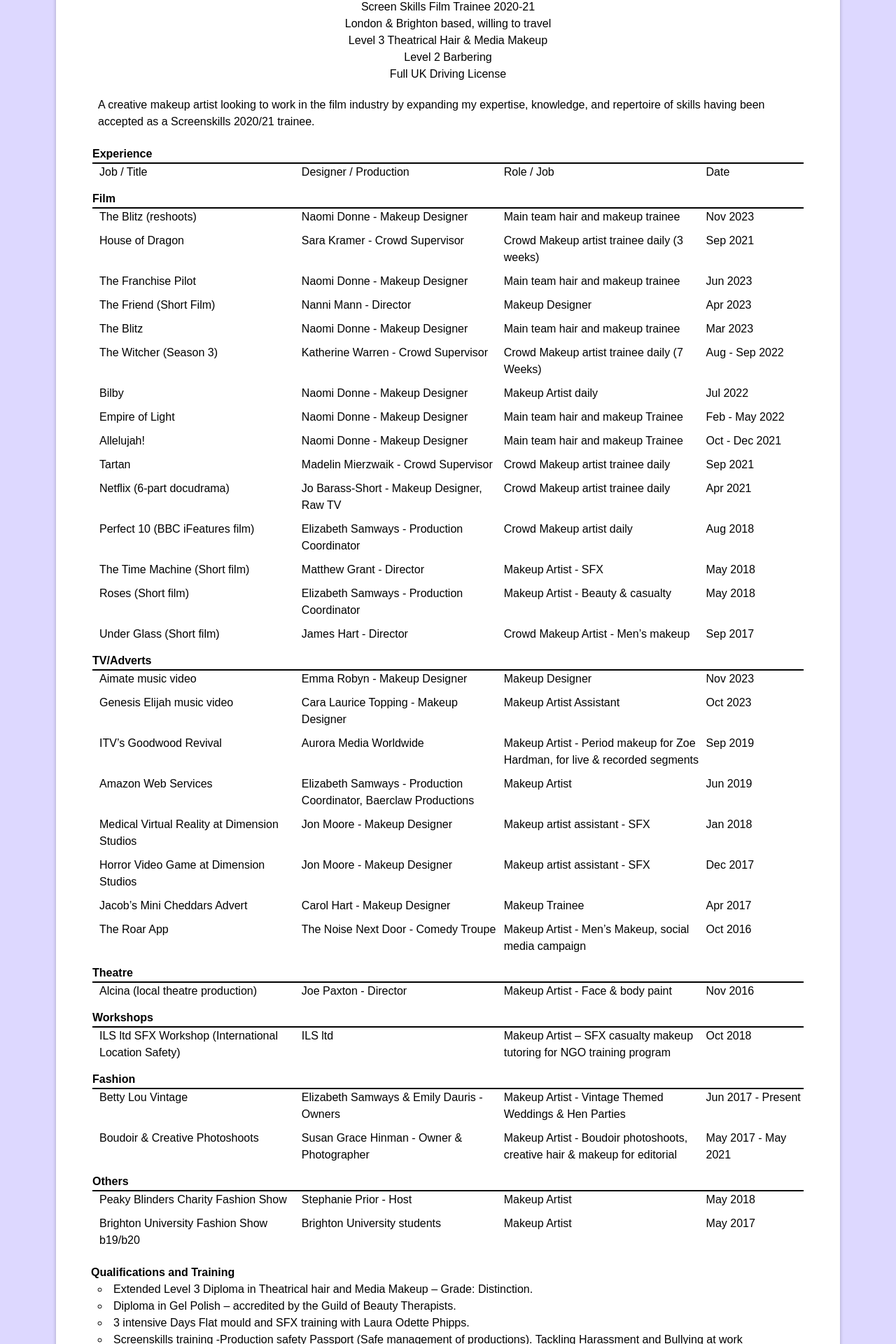
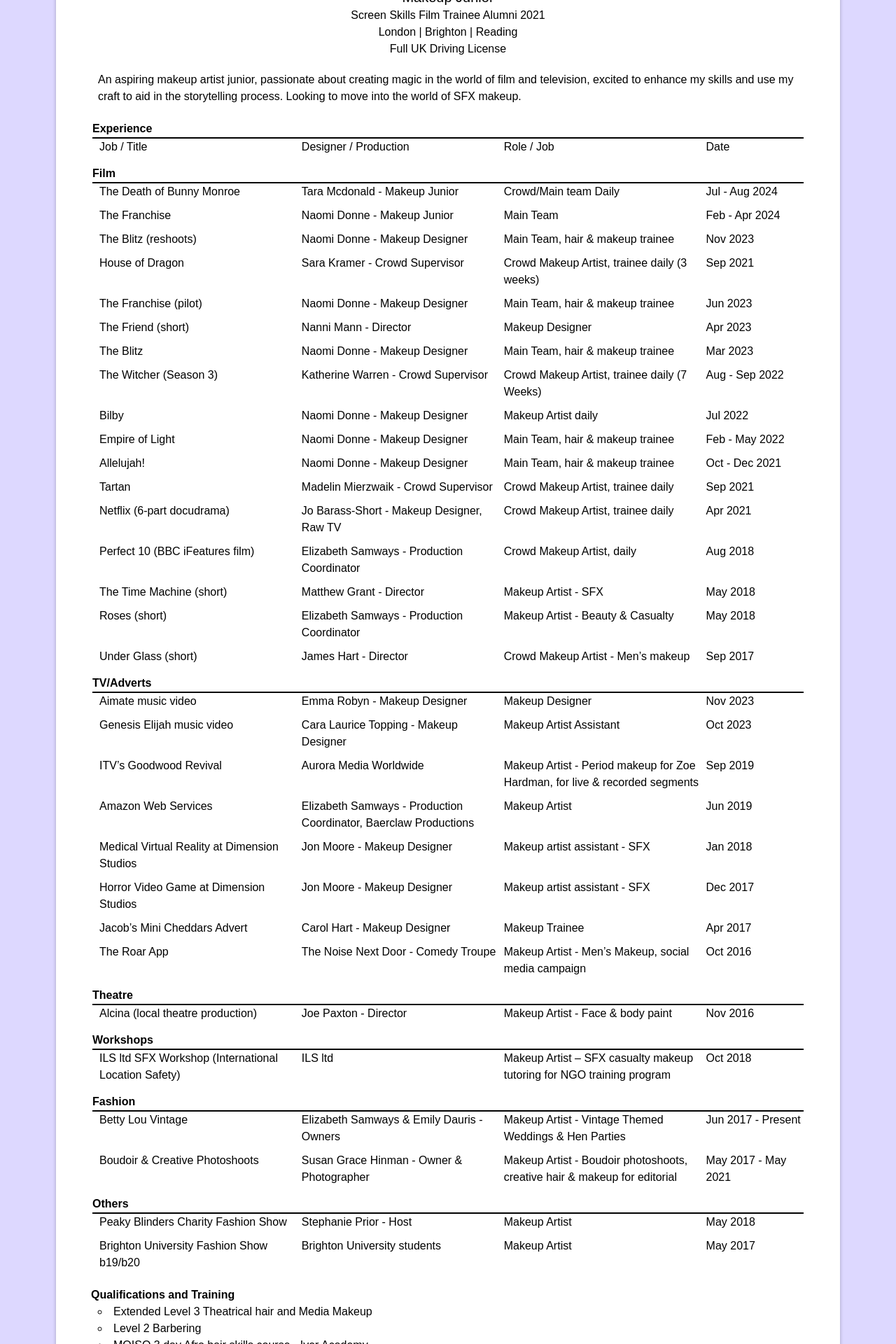
Before and after one commit to joshuabarua/galaxy-girl-vite, a React (Vite) app: page /resume in a window 1280 px wide. Shown: the part 260-2180 px from the top of the page at 70% size. Built offline with nearby package versions, Linux system fonts and the light colour scheme.

Commit message:
Add gsap to other pages

```diff
--- a/src/components/Homepage/infoSection/InfoSection.jsx
+++ b/src/components/Homepage/infoSection/InfoSection.jsx
@@ -42,9 +42,9 @@
 							{headline}
 						</h1>
 						<>
-							<p className={`subtitle ${darkText ? 'dark-text' : ''}`} style={{color: darkText ? '#ddd8ff' : '#24003b'}}>
+							<span className={`subtitle ${darkText ? 'dark-text' : ''}`} style={{color: darkText ? '#ddd8ff' : '#24003b'}}>
 								<h1 fontSize={200}>{description}</h1>
-							</p>
+							</span>
 							<div className="btn-wrap">
 								{/* <Button to="/contact" primary="true" dark="true">
 									<h1>{buttonLabel}</h1>
--- a/src/pages/contact/Contact.jsx
+++ b/src/pages/contact/Contact.jsx
@@ -8,6 +8,9 @@
 import emailjs from '@emailjs/browser';
 import BrushStrokeImg from '../../assets/images/abstract/BrushStroke10.png';
 import Marquee from 'react-fast-marquee';
+import gsap from 'gsap';
+import {useGSAP} from '@gsap/react';
+import {ScrollTrigger} from 'gsap/ScrollTrigger';
 
 const Confetti = ({show}) => {
 	const defaultOptions = {
@@ -27,6 +30,30 @@
 };
 
 const Contact = () => {
+	useGSAP(() => {
+		const pageIntroTl = gsap.timeline();
+
+		pageIntroTl
+			.set('.contactOverlay', {opacity: 1})
+			.from('.pageTitle-header', {
+				opacity: 0,
+				y: 10,
+				duration: 0.5,
+				delay: 0.3,
+			})
+
+			.from(
+				'.form-container',
+				{
+					opacity: 0,
+					y: 20,
+					duration: 0.7,
+					delay: 0.3,
+				},
+				1
+			);
+	});
+
 	const [showConfetti, setShowConfetti] = useState(false);
 	const formRef = useRef();
 	const [formData, setFormData] = useState({
@@ -77,12 +104,12 @@
 
 	return (
 		<Box className="contactBody">
-			<div className='DVDLogo'>
+			<div className="DVDLogo">
 				<img src={BrushStrokeImg} className="brushstrokeImg" />
 			</div>
-			<Box className="contactOverlay">
-				<div className="titleMsgText">
-					<h1> Send Me A Message </h1>
+			<Box className="contactOverlay opacity-0">
+				<div className="titleMsgText pageTitle-header">
+					<h1 className="text-3xl"> Send Me A Message </h1>
 				</div>
 
 				<Box className="form-container" sx={{minWidth: '300px'}}>
--- a/src/pages/portfolio/GalleryCard.jsx
+++ b/src/pages/portfolio/GalleryCard.jsx
@@ -64,7 +64,7 @@
 		navigate(`/portfolio/gallery/${id}`);
 	};
 	return (
-		<div className={styles.gallery_card} style={{animationDelay: `${0.1 * id}s`}} onClick={handleClick}>
+		<div className={`g_card ${styles.gallery_card}`} style={{animationDelay: `${0.1 * id}s`}} onClick={handleClick}>
 			<div className={styles.gallery_card_img}>
 				{isLoading && (
 					<div style={{display: 'flex', justifyContent: 'center', alignItems: 'center', height: '100%'}}>
@@ -74,7 +74,7 @@
 				<img src={`${imageGroup.images[0].src}`} onLoad={() => setIsLoading(false)} />
 			</div>
 			<div className={styles.card_text}>
-				<h2>{imageGroup.name}</h2>
+				<h2 className="text-xl">{imageGroup.name}</h2>
 			</div>
 		</div>
 	);
--- a/src/pages/portfolio/WorkPortfolio.jsx
+++ b/src/pages/portfolio/WorkPortfolio.jsx
@@ -3,16 +3,45 @@
 import {gallery} from './data/galleryImgData';
 import GalleryCard from './GalleryCard';
 import FadeInSection from '../../components/FadeInSection/FadeInSection';
+import gsap from 'gsap';
+import {useGSAP} from '@gsap/react';
+import {ScrollTrigger} from 'gsap/ScrollTrigger';
+
+gsap.registerPlugin(useGSAP, ScrollTrigger);
 
 const WorkPortfolio = () => {
+	useGSAP(() => {
+		const pageIntroTl = gsap.timeline();
+
+		pageIntroTl
+			.set('.pageContainer', {opacity: 1})
+			.from('.pageTitle-header', {
+				opacity: 0,
+				y: 10,
+				duration: 0.5,
+				delay: 0.3,
+			})
+
+			.from(
+				'.g_card',
+				{
+					opacity: 0,
+					y: 20,
+					duration: 0.7,
+					delay: 0.3,
+					stagger: 0.3,
+				},
+				1
+			);
+	});
 	return (
 		<div style={{scrollBehavior: 'smooth'}}>
-			<div className={styles.portfolioContainer}>
-				<div className={styles.portfolioHeader}>
-					<h1>Portfolio</h1>
+			<div className={`${styles.portfolioContainer}  `}>
+				<div className={`pageContainer ${styles.portfolioHeader} opacity-0`}>
+					<h1 className="pageTitle-header text-3xl">Portfolio</h1>
 				</div>
 
-				<div className={styles.gallery_card_container}>
+				<div className={`galleryCards ${styles.gallery_card_container}`}>
 					{Object.values(gallery[0]).map((val, idx) => (
 						<FadeInSection key={idx} id={idx}>
 							<GalleryCard imageGroup={val} id={idx + 1} />
--- a/src/pages/resume/data.js
+++ b/src/pages/resume/data.js
@@ -3,29 +3,43 @@
 		0: {title: 'Job / Title', designer: 'Designer / Production', role: 'Role / Job', date: 'Date'},
 	},
 	Film: {
+		17: {
+			title: 'The Death of Bunny Monroe',
+			designer: 'Tara Mcdonald',
+			position: 'Makeup Junior',
+			role: 'Crowd/Main team Daily',
+			date: 'Jul - Aug 2024',
+		},
+		16: {
+			title: 'The Franchise',
+			designer: 'Naomi Donne',
+			position: 'Makeup Junior',
+			role: 'Main Team',
+			date: 'Feb - Apr 2024',
+		},
 		15: {
 			title: 'The Blitz (reshoots)',
 			designer: 'Naomi Donne',
 			position: 'Makeup Designer',
-			role: 'Main team hair and makeup trainee',
+			role: 'Main Team, hair & makeup trainee',
 			date: 'Nov 2023',
 		},
 		14: {
 			title: 'House of Dragon',
 			designer: 'Sara Kramer',
 			position: 'Crowd Supervisor',
-			role: 'Crowd Makeup artist trainee daily (3 weeks)',
+			role: 'Crowd Makeup Artist, trainee daily (3 weeks)',
 			date: 'Sep 2021',
 		},
 		13: {
-			title: 'The Franchise Pilot',
+			title: 'The Franchise (pilot)',
 			designer: 'Naomi Donne',
 			position: 'Makeup Designer',
-			role: 'Main team hair and makeup trainee',
+			role: 'Main Team, hair & makeup trainee',
 			date: 'Jun 2023',
 		},
 		12: {
-			title: 'The Friend (Short Film)',
+			title: 'The Friend (short)',
 			designer: 'Nanni Mann',
 			position: 'Director',
 			role: 'Makeup Designer',
@@ -35,14 +49,14 @@
 			title: 'The Blitz',
 			designer: 'Naomi Donne',
 			position: 'Makeup Designer',
-			role: 'Main team hair and makeup trainee',
+			role: 'Main Team, hair & makeup trainee',
 			date: 'Mar 2023',
 		},
 		10: {
 			title: 'The  Witcher (Season 3)',
 			designer: 'Katherine Warren',
 			position: 'Crowd Supervisor',
-			role: 'Crowd Makeup artist trainee daily (7 Weeks)',
+			role: 'Crowd Makeup Artist, trainee daily (7 Weeks)',
 			date: 'Aug - Sep 2022',
 		},
 		9: {
@@ -56,28 +70,28 @@
 			title: 'Empire of Light',
 			designer: 'Naomi Donne',
 			position: 'Makeup Designer',
-			role: 'Main team hair and makeup Trainee',
+			role: 'Main Team, hair & makeup trainee',
 			date: 'Feb - May 2022',
 		},
 		7: {
 			title: 'Allelujah!',
 			designer: 'Naomi Donne',
 			position: 'Makeup Designer',
-			role: 'Main team hair and makeup Trainee',
+			role: 'Main Team, hair & makeup trainee',
 			date: 'Oct - Dec 2021',
 		},
 		6: {
 			title: 'Tartan',
 			designer: 'Madelin Mierzwaik',
 			position: 'Crowd Supervisor',
-			role: 'Crowd Makeup artist trainee daily',
+			role: 'Crowd Makeup Artist, trainee daily',
 			date: 'Sep 2021',
 		},
 		5: {
 			title: 'Netflix (6-part docudrama)',
 			designer: 'Jo Barass-Short',
 			position: 'Makeup Designer, Raw TV',
-			role: 'Crowd Makeup artist trainee daily',
+			role: 'Crowd Makeup Artist, trainee daily',
 			date: 'Apr 2021',
 		},
 		4: {
@@ -86,25 +100,25 @@
 			position: 'Production Coordinator',
 			designer2: 'Diandra Ferreira',
 			position2: 'Makeup Designer',
-			role: 'Crowd Makeup artist daily ',
+			role: 'Crowd Makeup Artist, daily ',
 			date: 'Aug 2018',
 		},
 		3: {
-			title: 'The Time Machine (Short film) ',
+			title: 'The Time Machine (short) ',
 			designer: 'Matthew Grant',
 			position: 'Director',
 			role: 'Makeup Artist - SFX',
 			date: 'May 2018',
 		},
 		2: {
-			title: 'Roses (Short film)',
+			title: 'Roses (short)',
 			designer: 'Elizabeth Samways',
 			position: 'Production Coordinator',
-			role: 'Makeup Artist - Beauty & casualty',
+			role: 'Makeup Artist - Beauty & Casualty',
 			date: 'May 2018',
 		},
 		1: {
-			title: 'Under Glass (Short film)',
+			title: 'Under Glass (short)',
 			designer: 'James Hart',
 			position: 'Director',
 			role: 'Crowd Makeup Artist - Men’s makeup',
--- a/src/pages/resume/index.jsx
+++ b/src/pages/resume/index.jsx
@@ -55,20 +55,18 @@
 
 						<div className="resume-contact">
 							<span>
-								<h2> Emma Robyn</h2>
-								<h5> Makeup Artist Trainee </h5>
-								<h5> Screen Skills Film Trainee 2020-21</h5>
-								<h5> London & Brighton based, willing to travel </h5>
-								<h5> Level 3 Theatrical Hair & Media Makeup </h5>
-								<h5>Level 2 Barbering</h5>
+								<h1 className="text-2xl"> Emma Robyn</h1>
+								<h5 className="text-xl"> Makeup Junior </h5>
+								<h5> Screen Skills Film Trainee Alumni 2021</h5>
+								<h5> London | Brighton | Reading </h5>
 								<h5> Full UK Driving License </h5>
 							</span>
 						</div>
 
 						<div className="resume-bio">
 							<h4>
-								A creative makeup artist looking to work in the film industry by expanding my expertise, knowledge, and repertoire of skills having been accepted as a
-								Screenskills 2020/21 trainee.
+								An aspiring makeup artist junior, passionate about creating magic in the world of film and television, excited to enhance my skills and use my craft to aid
+								in the storytelling process. Looking to move into the world of SFX makeup.
 							</h4>
 						</div>
 
@@ -77,15 +75,14 @@
 						<div className="qualifications">
 							<h3>Qualifications and Training</h3>
 							<ul>
-								<li>Extended Level 3 Diploma in Theatrical hair and Media Makeup – Grade: Distinction.</li>
-								<li>Diploma in Gel Polish – accredited by the Guild of Beauty Therapists.</li>
-								<li>3 intensive Days Flat mould and SFX training with Laura Odette Phipps.</li>
-								<li>Screenskills training -Production safety Passport (Safe management of productions). Tackling Harassment and Bullying at work</li>
+								<li>Extended Level 3 Theatrical hair and Media Makeup</li>
+								<li>Level 2 Barbering</li>
+								<li>MOISO 3 day Afro hair skills course - Iver Academy</li>
+								<li>Diploma in Gel Polish – accredited by the Guild of Beauty Therapists</li>
+								<li>3 Intensive Days Flat mould and SFX training</li>
+								<li>Screenskills training -Production safety Passport: Safe management of productions. Tackling Harassment and Bullying at work</li>
 								<li>Coronavirus basic awareness on production training.</li>
 								<li>Barbicide Certification and Barbicide Covid-19 Certification.</li>
-								<li>Kryolan Casualty effects and Camouflage workshop.</li>
-								<li>Online Workshop with Naomi Donne.</li>
-								<li>Level 2 Barbering</li>
 							</ul>
 						</div>
 
```
